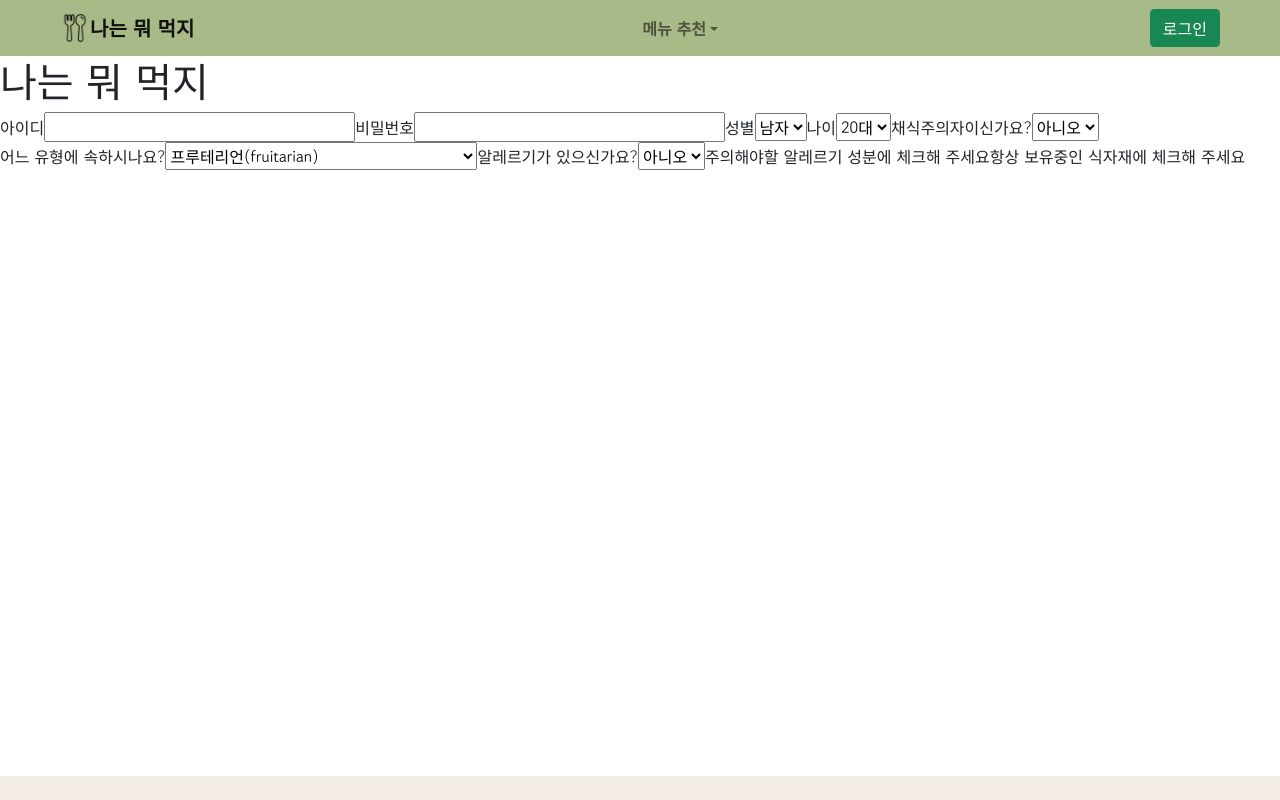
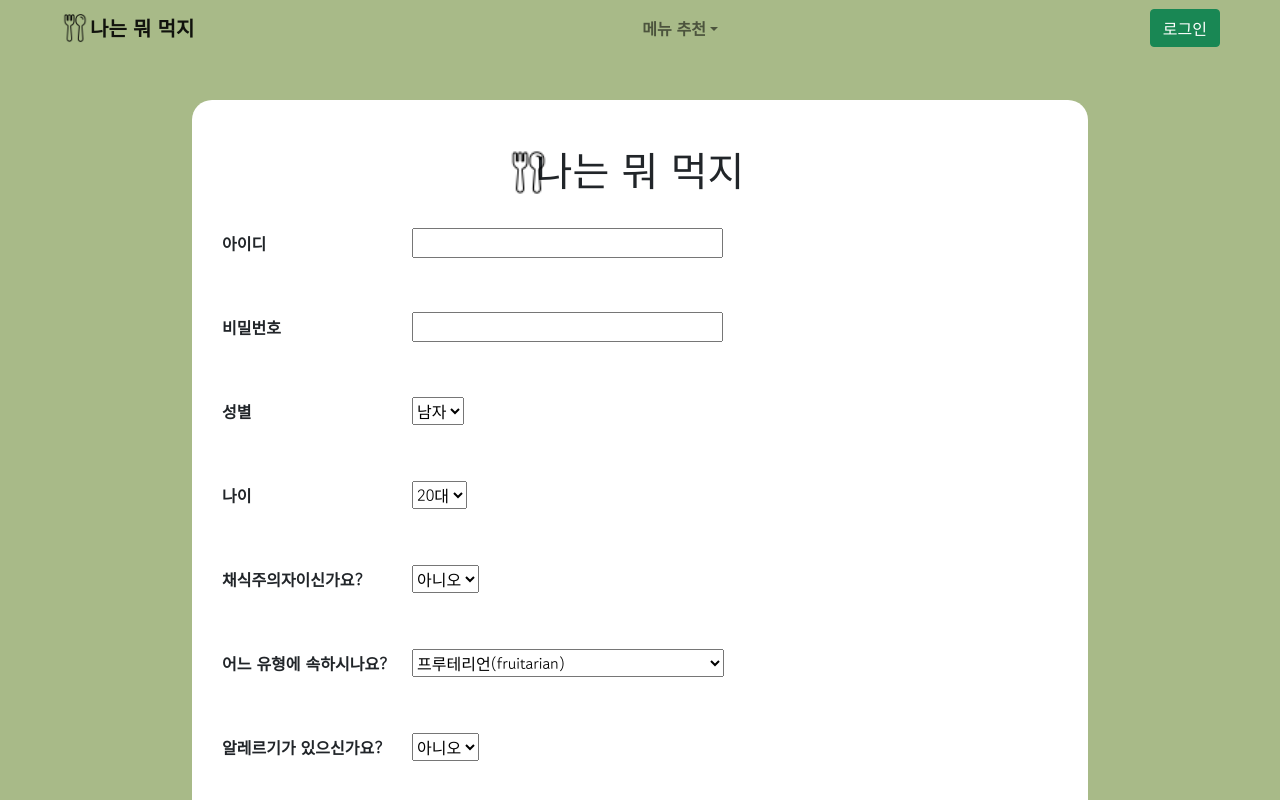
Before and after one commit to jellysoo97/food-recommender-system-client, a React (Create React App) app: page /signup in a window 1280 px wide. Shown: the top 800 px of the page. Built offline with nearby package versions, Linux system fonts and the light colour scheme.

Commit message:
Signup 수정

```diff
--- a/src/App.js
+++ b/src/App.js
@@ -5,7 +5,7 @@ import NavBar from "./components/Common/NavBar"
 import Footer from "./components/Common/Footer"
 
 import LandingPage from "./components/LandingPage"
-import SignupPage from "./components/SignupPage"
+import Signup from "./components/Signup"
 
 function App() {
   return (
@@ -14,12 +14,11 @@ function App() {
       <div style={{ minHeight: "calc(100vh - 80px)" }}>
         <Routes>
           <Route exact path="/" element={<LandingPage />} />
-          <Route exact path="/signup" element={<SignupPage />} />
+          <Route exact path="/signup" element={<Signup />} />
         </Routes>
       </div>
       <Footer />
     </Suspense>
   )
 }
-
 export default App
--- a/src/components/SignupPage.js
+++ b/src/components/Signup.js
@@ -1,10 +1,13 @@
 import React from 'react';
 // import './signupPrac.css';
+import "../index.css"
+import image from "../images/logo.png"
 
-function SignupPage(){
+function Signup(){
   return(
-    <body>
-      <div className="signup">
+    <div className="su-bg"style={{background:"#A8BA88"}}>
+      <div className="su">
+        <img src={image} width='45' height='45'/>
         <h1>나는 뭐 먹지</h1>
         <form>
           <label><span>아이디</span><input type="text"/></label>
@@ -58,7 +61,7 @@ function SignupPage(){
           <label>항상 보유중인 식자재에 체크해 주세요</label>
         </form>
       </div>
-    </body>
+    </div>
   )
 }
-export default SignupPage;
+export default Signup;
--- a/src/index.css
+++ b/src/index.css
@@ -103,3 +103,44 @@ code {
   font-weight: bold;
   line-height: 2;
 }
+
+/* Signup css */
+
+.su{
+  display : inline-block;
+  background-color: white;
+  outline: none;
+  border-radius : 20px;
+  position : absolute;
+  left :15vw;
+  top : 100px;
+  width :70vw
+}
+.su h1{
+  text-align : center;
+  /* width : 1116px; */
+}
+.su label{
+  font-weight: bold;
+  width:650px;
+  display :block;
+  padding : 20px;
+}
+.su label span {
+  display :inline-block;
+  width : 200px;
+  text-align : left;
+  padding : 10px;
+
+}
+.su-bg {
+  background-color: #A8BA88;
+  display : block;
+  height: 140vh;
+}
+.su img{
+  display : inline;
+  position: relative;
+  top: 50px;
+  left: 35%;
+}
```
